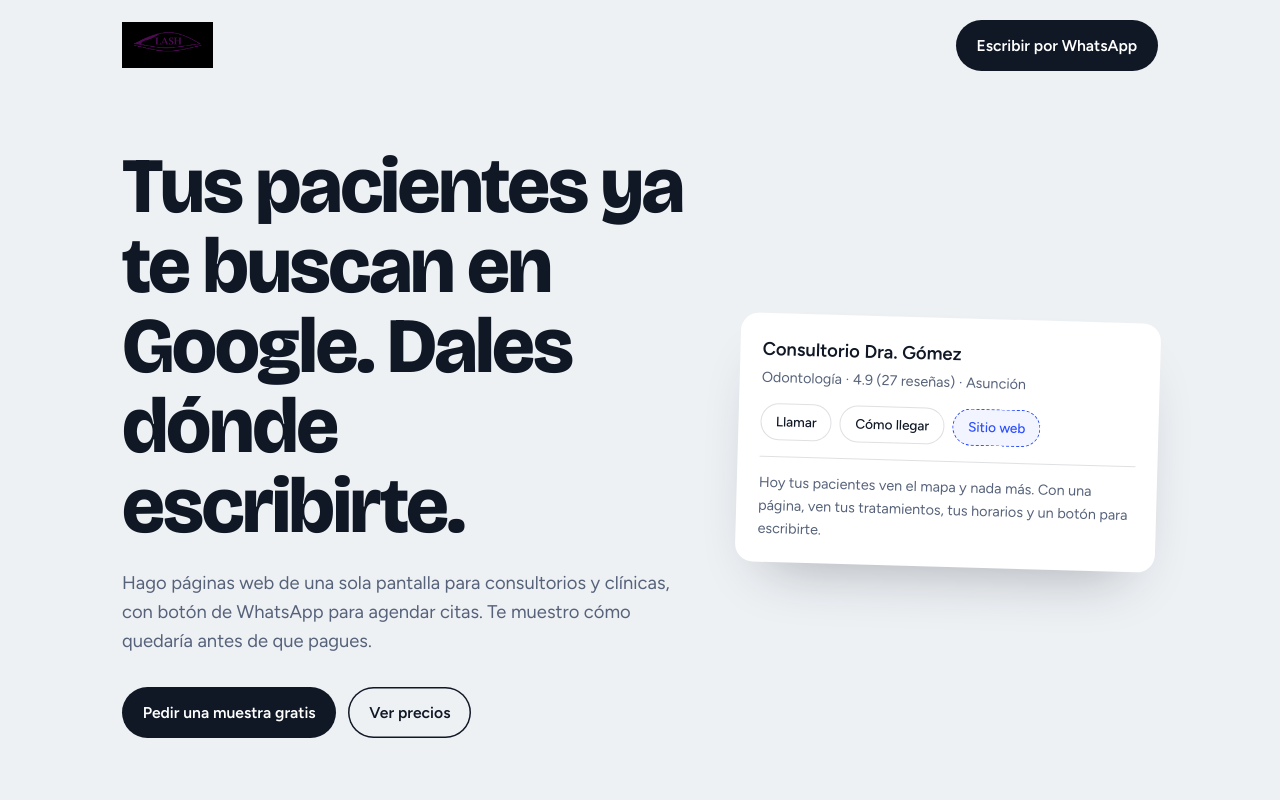
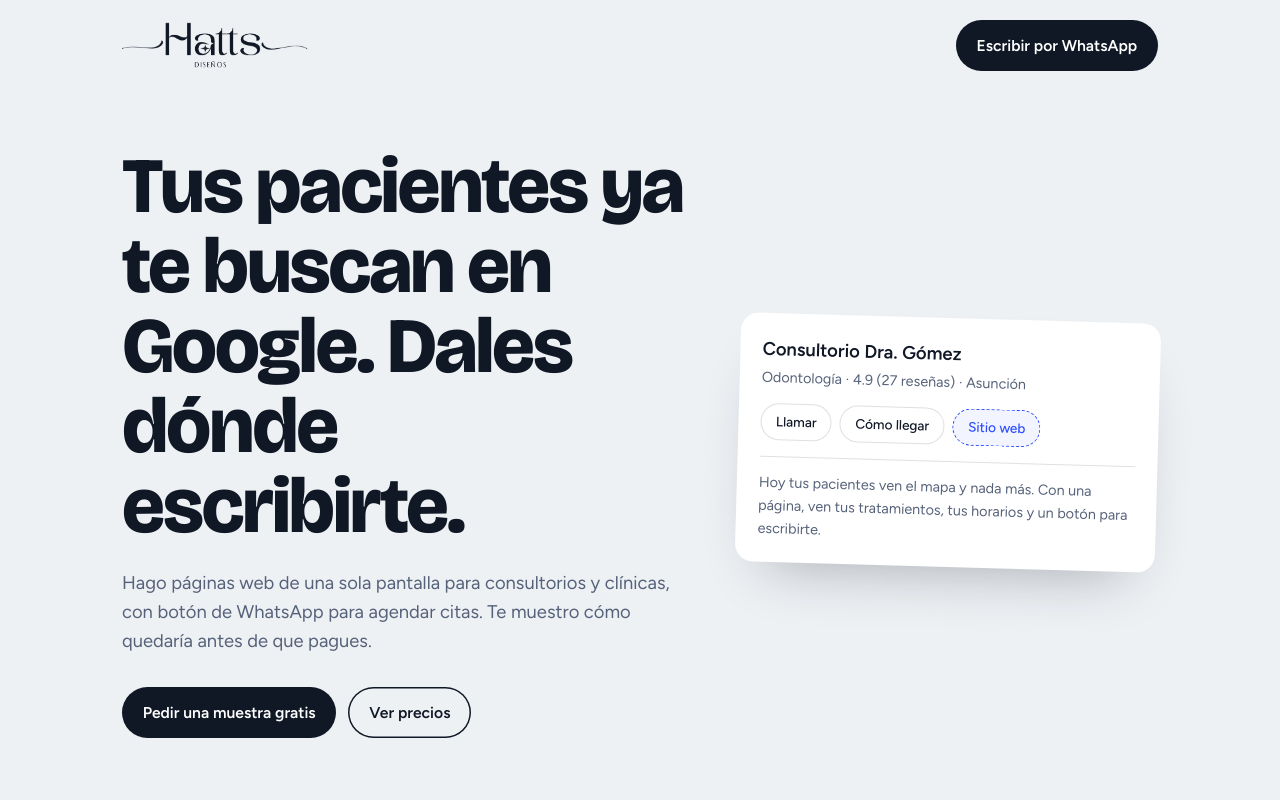
Before and after one commit to hattsofc/hatts, a plain HTML site: page index.html in a window 1280 px wide. Shown: the top 800 px of the page. Drawn offline with nearby package versions, Linux system fonts and the light colour scheme.

Commit message:
Update index.html

```diff
--- a/index.html
+++ b/index.html
@@ -100,7 +100,7 @@ a:focus-visible,summary:focus-visible{outline:3px solid var(--acc);outline-offse
    ============================================================ */
 const D = {
   marca: "hatts",
-  logo: "logo.png",                  // archivo del logo en la misma carpeta (déjalo vacío para mostrar solo el nombre)
+  logo: "logo-hatts.png",                  // archivo del logo en la misma carpeta (déjalo vacío para mostrar solo el nombre)
   nombre: "Vivi",
   ciudad: "Itauguá, Paraguay",
   whatsapp: "595986605013",          // tu número con código de país, sin + ni espacios
```
